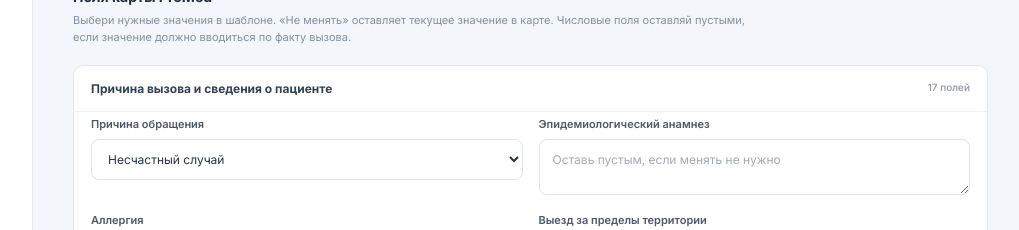
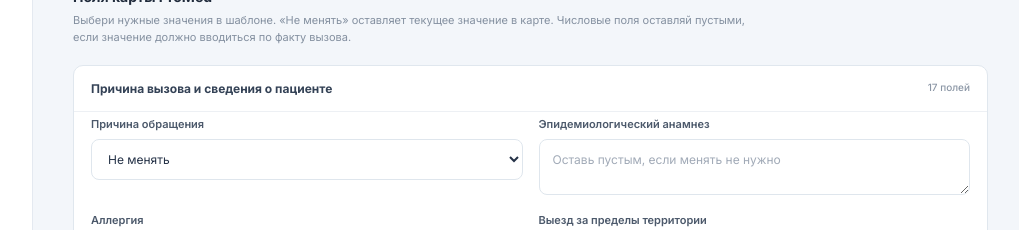
Before and after one commit to adamant1990/SMP-Card-assistant, a React (Vite) app in the folder desktop/: page / in a window 1280 px wide. Shown: the part 860-1090 px from the top of the page, without its empty margins (252-1271 px from the left). Built offline with nearby package versions, Linux system fonts and the light colour scheme.

Commit message:
Add unchanged option for call reason

```diff
--- a/desktop/src/App.tsx
+++ b/desktop/src/App.tsx
@@ -26,7 +26,7 @@ const unchanged = ['Не менять', 'unchanged'];
 const yesNo = [{ value: 'unchanged', label: 'Не менять' }, { value: 'yes', label: 'Да / Есть' }, { value: 'no', label: 'Нет' }];
 const sections: SectionDef[] = [
   { title: 'Причина вызова и сведения о пациенте', fields: [
-    { id: 'reason', label: 'Причина обращения', kind: 'select', options: ['Несчастный случай','Острое внезапное заболевание','Роды (вне МО)','Обострение хронического заболевания','Патология беременности','Медицинская эвакуация экстренная','Дежурство при угрозе ЧС','Дежурство на мероприятии','Другое','Плановая перевозка','Платная мед.услуга'] },
+    { id: 'reason', label: 'Причина обращения', kind: 'select', options: ['unchanged','Несчастный случай','Острое внезапное заболевание','Роды (вне МО)','Обострение хронического заболевания','Патология беременности','Медицинская эвакуация экстренная','Дежурство при угрозе ЧС','Дежурство на мероприятии','Другое','Плановая перевозка','Платная мед.услуга'] },
     { id: 'epidemic', label: 'Эпидемиологический анамнез', kind: 'textarea' },
     { id: 'allergy', label: 'Аллергия', kind: 'select', options: yesNo.map(x => x.value) , hint: 'Значения: unchanged, no, yes' },
     { id: 'foreignTrip', label: 'Выезд за пределы территории', kind: 'select', options: yesNo.map(x => x.value), hint: 'Значения: unchanged, no, yes' },
```
